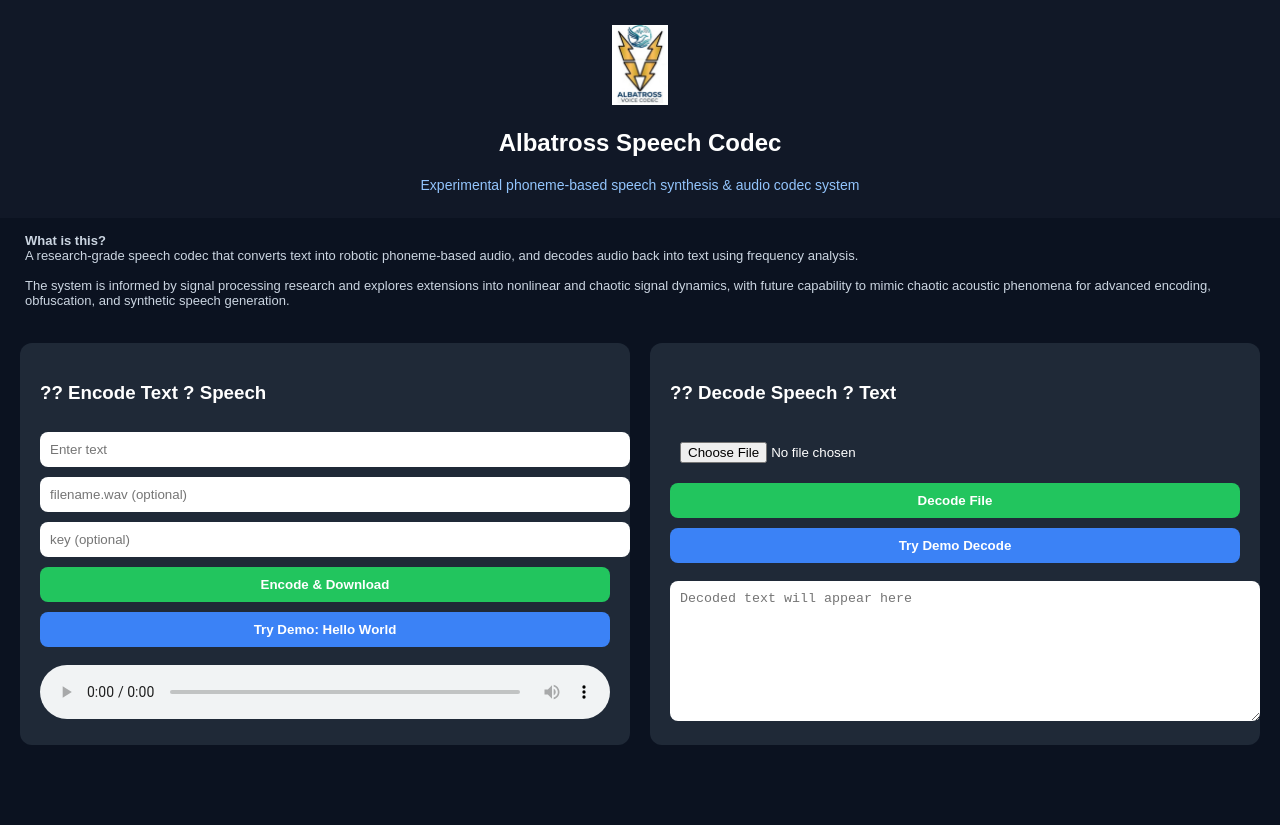
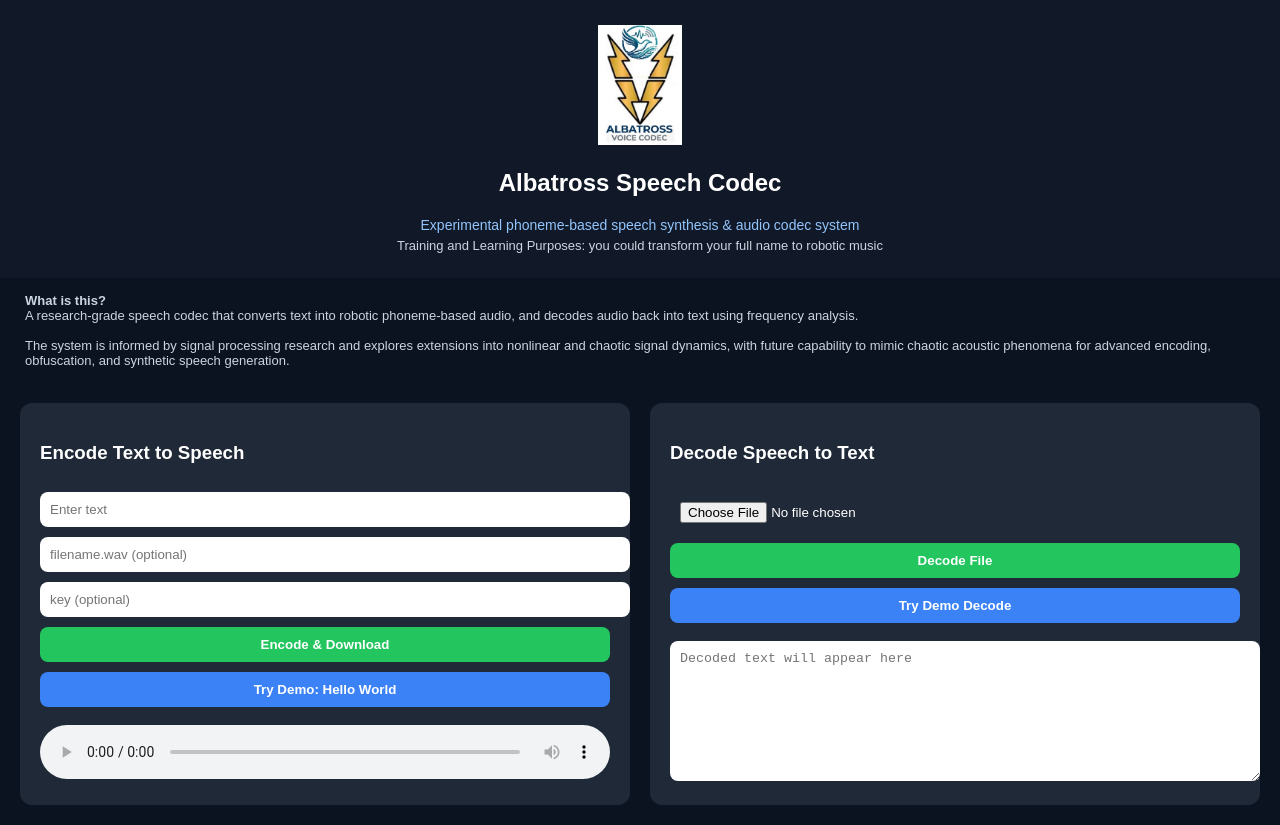
Before and after one commit to alfrnadgroup/albatrossspeechsite, a plain HTML site: page index.html in a window 1280 px wide. Before the commit the page ends 800 px from the top, so only its background shows below. Drawn offline with Linux system fonts and the light colour scheme.

Commit message:
Add files via upload

```diff
--- a/index.html
+++ b/index.html
@@ -19,12 +19,18 @@ body {
 }
 
 .header img {
-    height: 80px;
+    height: 120px; /* ?? larger logo */
 }
 
 .subtitle {
     color: #93c5fd;
     font-size: 14px;
+    margin-top: 5px;
+}
+
+.subnote {
+    color: #cbd5e1;
+    font-size: 13px;
     margin-top: 5px;
 }
 
@@ -97,8 +103,13 @@ audio {
 <div class="header">
     <img src="logo.png">
     <h2>Albatross Speech Codec</h2>
+
     <div class="subtitle">
         Experimental phoneme-based speech synthesis & audio codec system
+    </div>
+
+    <div class="subnote">
+        Training and Learning Purposes: you could transform your full name to robotic music
     </div>
 </div>
 
@@ -118,12 +129,10 @@ audio {
 
 <!-- ENCODE -->
 <div class="card">
-    <h3>?? Encode Text ? Speech</h3>
+    <h3>Encode Text to Speech</h3>
 
     <input id="text" placeholder="Enter text">
-
     <input id="filename" placeholder="filename.wav (optional)">
-
     <input id="key" placeholder="key (optional)">
 
     <button onclick="encode()">Encode & Download</button>
@@ -139,7 +148,7 @@ audio {
 
 <!-- DECODE -->
 <div class="card">
-    <h3>?? Decode Speech ? Text</h3>
+    <h3>Decode Speech to Text</h3>
 
     <input type="file" id="file" accept=".wav,audio/wav">
 
```
